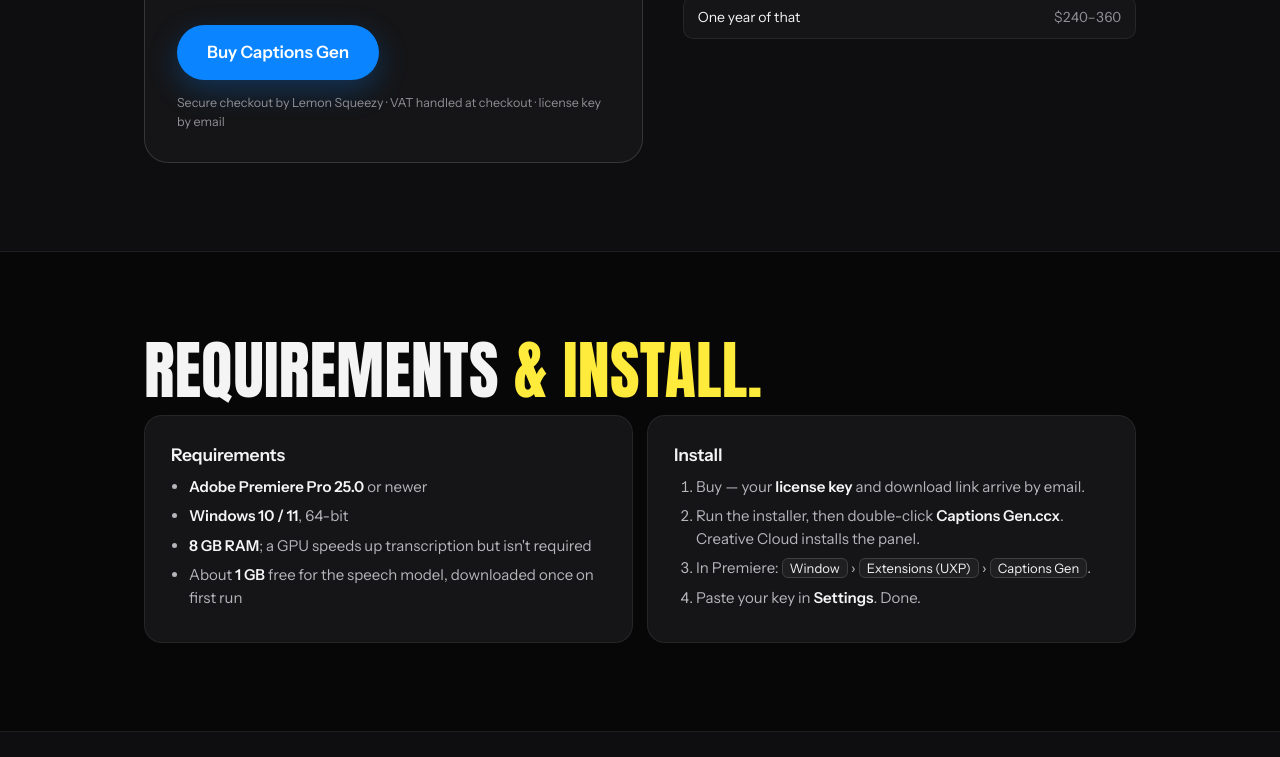
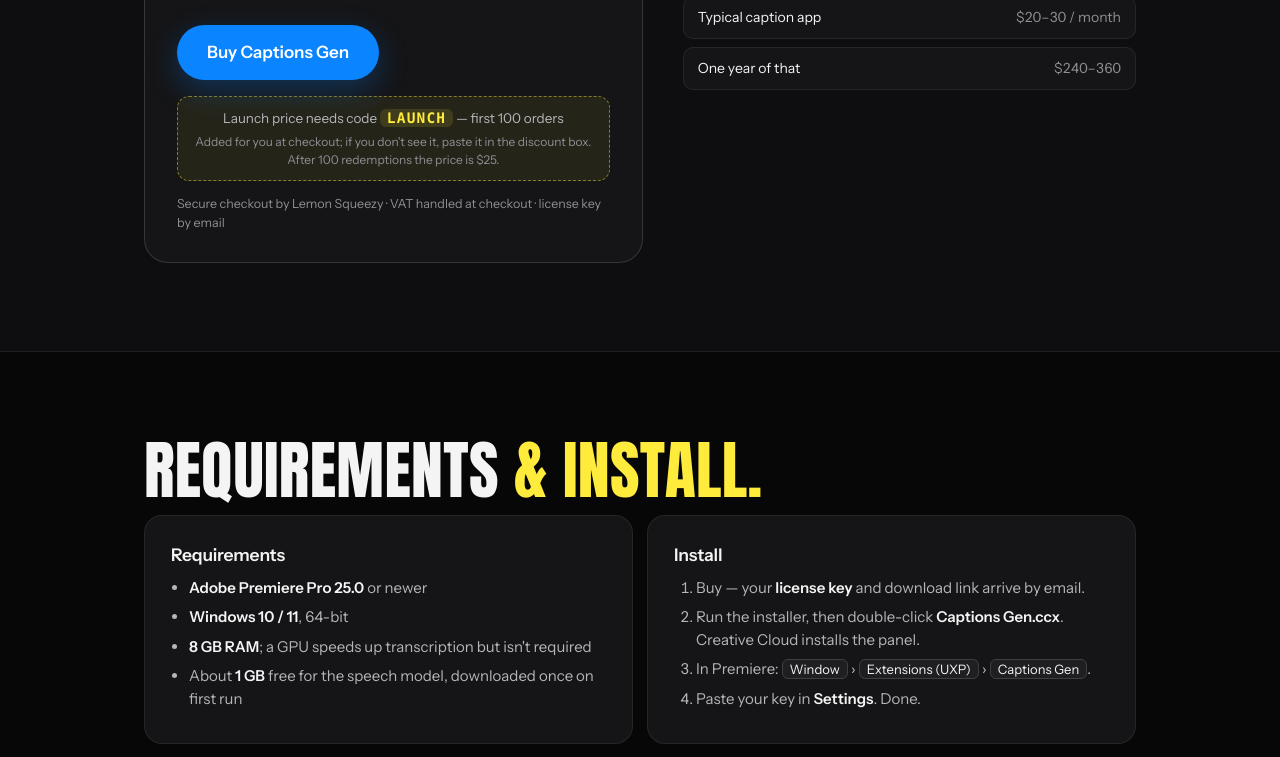
Before and after one commit to kriespy10/captions-gen-site, a plain HTML site: page index.html in a window 1280 px wide. Shown: the part 4383-5140 px from the top of the page. Drawn offline with Linux system fonts and the light colour scheme.

Commit message:
feat: surface the LAUNCH discount code on the pricing card and in the FAQ
The $14.99 launch price only applies with code LAUNCH, capped at the first
100 orders — so the page has to say so rather than advertise a price the
checkout won't give. Buy button carries ?checkout[discount_code]=LAUNCH to
pre-fill it; the dashed callout is the fallback when that doesn't reach.

```diff
--- a/index.html
+++ b/index.html
@@ -243,6 +243,19 @@
   .price li::before { content: ""; position: absolute; left: 0; top: 11px; width: 16px; height: 16px; border-radius: 50%; background: var(--green); }
   .price li::after { content: ""; position: absolute; left: 5.5px; top: 14px; width: 3.5px; height: 7px; border: solid #000; border-width: 0 2px 2px 0; transform: rotate(45deg); }
   .price .fine { font-size: 12.5px; color: var(--muted); margin-top: 14px; }
+  /* Launch-discount callout: the price only drops with the code, so it has to
+     be legible even to someone skimming past the button. */
+  .price .promo {
+    margin-top: 16px; padding: 11px 14px; border-radius: 12px;
+    border: 1px dashed rgba(255,235,59,.45); background: rgba(255,235,59,.07);
+    font-size: 13.5px; color: var(--muted2); text-align: center;
+  }
+  .price .promo b {
+    font-family: ui-monospace, "SF Mono", Menlo, Consolas, monospace;
+    color: var(--yellow); letter-spacing: .08em; font-size: 14.5px;
+    padding: 1px 7px; border-radius: 6px; background: rgba(255,235,59,.12);
+  }
+  .price .promo span { display: block; margin-top: 3px; font-size: 12px; color: var(--muted); }
   .price-side h2 { font-size: clamp(36px, 5vw, 56px); }
   .price-side p { color: var(--muted2); font-size: 16px; margin: 0 0 14px; }
   .vs { display: grid; gap: 8px; margin-top: 20px; }
@@ -457,7 +470,11 @@
           <li>Unlimited videos, no watermark</li>
           <li>14-day refund, no questions asked</li>
         </ul>
-        <a class="btn" href="LEMON_SQUEEZY_CHECKOUT_URL">Buy Captions Gen</a>
+        <!-- Keep the ?checkout[discount_code]=LAUNCH query when swapping in the real
+             checkout URL — it pre-fills the code so most buyers never type it. The
+             visible callout below is the fallback for anyone it doesn't reach. -->
+        <a class="btn" href="LEMON_SQUEEZY_CHECKOUT_URL?checkout%5Bdiscount_code%5D=LAUNCH">Buy Captions Gen</a>
+        <div class="promo">Launch price needs code <b>LAUNCH</b> — first 100 orders<span>Added for you at checkout; if you don't see it, paste it in the discount box. After 100 redemptions the price is $25.</span></div>
         <div class="fine">Secure checkout by Lemon Squeezy · VAT handled at checkout · license key by email</div>
       </div>
       <div class="price-side">
@@ -512,6 +529,10 @@
       <p>No. One payment, use it forever. All 1.x updates are included.</p>
     </details>
     <details>
+      <summary>How do I get the $14.99 launch price?</summary>
+      <p>Use the code <b>LAUNCH</b> at checkout. It's good for the first 100 orders — the buy button adds it for you, but you can type it into the discount box yourself if it isn't already there. After that the price is $25, still one-time.</p>
+    </details>
+    <details>
       <summary>Can I edit captions after they're placed?</summary>
       <p>Yes. Each caption is a real Motion Graphics clip. Text, timing, colours and animation are editable in Premiere's Essential Graphics panel. Restyle in the panel re-skins all of them at once.</p>
     </details>
```
